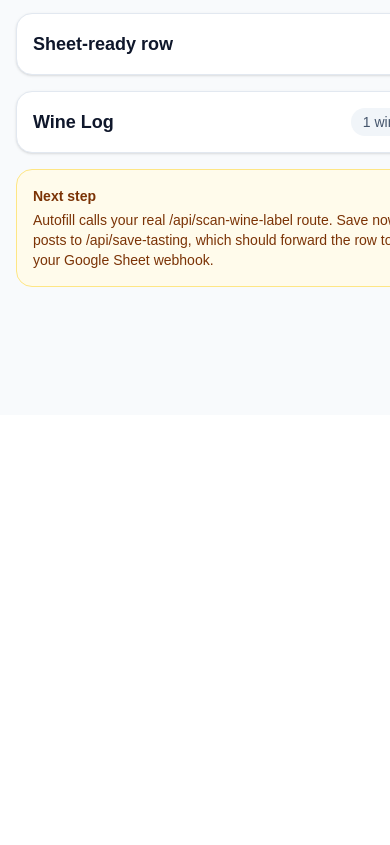
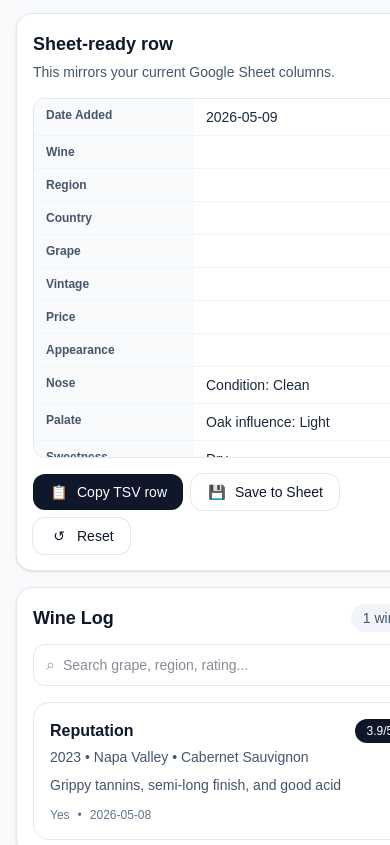
Before and after one commit to jsunarto/wineapp, a Next.js app: page / in a window 390 px wide. Shown: the part 4840-5685 px from the top of the page. Before the commit the page ends 5255 px from the top, so only its background shows below. Built offline with nearby package versions, Linux system fonts and the light colour scheme.

Commit message:
Resolve sidebar merge conflict

```diff
--- a/app/page.jsx
+++ b/app/page.jsx
@@ -315,7 +315,7 @@ function Section({ id, title, icon, children }) {
   );
 }
 
-function SaveStatusMessage({ saveStatus, compact = false }) {
+function SaveStatusMessage({ status, saveStatus = status, compact = false }) {
   if (!saveStatus) return null;
 
   return (
@@ -331,88 +331,6 @@ function SaveStatusMessage({ saveStatus, compact = false }) {
     >
       {saveStatus.message}
     </p>
-  );
-}
-
-function SheetRowTable({ row }) {
-  return (
-    <div className="mt-4 max-h-[360px] overflow-auto rounded-xl border border-slate-200">
-      <table className="w-full text-left text-sm">
-        <tbody>
-          {sheetColumns.map((col) => (
-            <tr key={col} className="border-b border-slate-100 last:border-none">
-              <th className="w-40 bg-slate-50 px-3 py-2 align-top text-xs font-semibold text-slate-600">{col}</th>
-              <td className="px-3 py-2 align-top text-slate-800">{row[col]}</td>
-            </tr>
-          ))}
-        </tbody>
-      </table>
-    </div>
-  );
-}
-
-
-function SheetPreview({ row, copied, isSaving, saveStatus, onCopy, onSave, onReset }) {
-  return (
-    <div className="hidden rounded-2xl border border-slate-200 bg-white p-4 shadow-sm lg:block">
-      <h2 className="text-lg font-semibold">Sheet-ready row</h2>
-      <p className="mt-1 text-sm text-slate-600">This mirrors your current Google Sheet columns.</p>
-      <SheetRowTable row={row} />
-      <div className="mt-4 flex flex-wrap gap-2">
-        <button onClick={onCopy} className="inline-flex items-center gap-2 rounded-xl bg-slate-900 px-4 py-2 text-sm font-medium text-white transition hover:bg-slate-700">
-          {Icons.clipboard} {copied ? "Copied" : "Copy TSV row"}
-        </button>
-        <button onClick={onSave} disabled={isSaving} className="inline-flex items-center gap-2 rounded-xl bg-white px-4 py-2 text-sm font-medium text-slate-900 ring-1 ring-slate-200 transition hover:bg-slate-50 disabled:cursor-not-allowed disabled:opacity-60">
-          {Icons.save} {isSaving ? "Saving..." : "Save to Sheet"}
-        </button>
-        <button onClick={onReset} className="inline-flex items-center gap-2 rounded-xl bg-white px-4 py-2 text-sm font-medium text-slate-900 ring-1 ring-slate-200 transition hover:bg-slate-50">
-          {Icons.reset} Reset
-        </button>
-      </div>
-      <SaveStatusMessage saveStatus={saveStatus} />
-    </div>
-  );
-}
-
-function WineLogList({ filtered, onSelectWine }) {
-  return (
-    <div className="mt-4 space-y-3">
-      {filtered.map((w) => (
-        <button
-          key={w.id}
-          onClick={() => onSelectWine(w)}
-          className="w-full rounded-2xl border border-slate-200 p-4 text-left transition hover:bg-slate-50"
-        >
-          <div className="flex items-start justify-between gap-3">
-            <div>
-              <div className="font-semibold text-slate-900">{w.wine || "Unnamed wine"}</div>
-              <div className="mt-1 text-sm text-slate-600">{[w.vintage, w.region, w.grape].filter(Boolean).join(" • ")}</div>
-            </div>
-            <div className="rounded-full bg-slate-900 px-3 py-1 text-xs font-medium text-white">{normalizeRating(w.rating) || "—"}</div>
-          </div>
-          <p className="mt-2 line-clamp-2 text-sm text-slate-600">{w.oneLineMemory || w.palateNotes || "No note yet."}</p>
-          <div className="mt-3 flex gap-2 text-xs text-slate-500">
-            <span>{w.buyAgain}</span>
-            <span>•</span>
-            <span>{w.dateAdded}</span>
-          </div>
-        </button>
-      ))}
-    </div>
-  );
-}
-
-function WineLogSearch({ query, setQuery }) {
-  return (
-    <div className="mt-3 flex items-center gap-2 rounded-xl border border-slate-200 bg-white px-3 py-2">
-      <span className="text-slate-400">⌕</span>
-      <input
-        value={query}
-        onChange={(e) => setQuery(e.target.value)}
-        placeholder="Search grape, region, rating..."
-        className="w-full text-sm outline-none"
-      />
-    </div>
   );
 }
 
@@ -747,38 +665,72 @@ export default function WineTastingAppPrototype() {
           </div>
 
           <div className="space-y-4 lg:sticky lg:top-6 lg:self-start">
-            <details className="rounded-2xl border border-slate-200 bg-white p-4 shadow-sm lg:hidden">
-              <summary className="cursor-pointer list-none text-lg font-semibold">Sheet-ready row</summary>
-              <p className="mt-1 text-sm text-slate-600">This mirrors your current Google Sheet columns. Tap to review before saving.</p>
-              <SheetRowTable row={row} />
-            </details>
+            <div className="rounded-2xl border border-slate-200 bg-white p-4 shadow-sm">
+              <h2 className="text-lg font-semibold">Sheet-ready row</h2>
+              <p className="mt-1 text-sm text-slate-600">This mirrors your current Google Sheet columns.</p>
+              <div className="mt-4 max-h-[360px] overflow-auto rounded-xl border border-slate-200">
+                <table className="w-full text-left text-sm">
+                  <tbody>
+                    {sheetColumns.map((col) => (
+                      <tr key={col} className="border-b border-slate-100 last:border-none">
+                        <th className="w-40 bg-slate-50 px-3 py-2 align-top text-xs font-semibold text-slate-600">{col}</th>
+                        <td className="px-3 py-2 align-top text-slate-800">{row[col]}</td>
+                      </tr>
+                    ))}
+                  </tbody>
+                </table>
+              </div>
+              <div className="mt-4 flex flex-wrap gap-2">
+                <button onClick={copyRow} className="inline-flex items-center gap-2 rounded-xl bg-slate-900 px-4 py-2 text-sm font-medium text-white transition hover:bg-slate-700">
+                  {Icons.clipboard} {copied ? "Copied" : "Copy TSV row"}
+                </button>
+                <button onClick={saveWine} disabled={isSaving} className="inline-flex items-center gap-2 rounded-xl bg-white px-4 py-2 text-sm font-medium text-slate-900 ring-1 ring-slate-200 transition hover:bg-slate-50 disabled:cursor-not-allowed disabled:opacity-60">
+                  {Icons.save} {isSaving ? "Saving..." : "Save to Sheet"}
+                </button>
+                <button onClick={() => resetTastingForm()} className="inline-flex items-center gap-2 rounded-xl bg-white px-4 py-2 text-sm font-medium text-slate-900 ring-1 ring-slate-200 transition hover:bg-slate-50">
+                  {Icons.reset} Reset
+                </button>
+              </div>
+              <SaveStatusMessage status={saveStatus} />
+            </div>
 
-            <SheetPreview
-              row={row}
-              copied={copied}
-              isSaving={isSaving}
-              saveStatus={saveStatus}
-              onCopy={copyRow}
-              onSave={saveWine}
-              onReset={() => resetTastingForm()}
-            />
-
-            <details className="rounded-2xl border border-slate-200 bg-white p-4 shadow-sm lg:hidden">
-              <summary className="flex cursor-pointer list-none items-center justify-between gap-3">
-                <span className="text-lg font-semibold">Wine Log</span>
-                <span className="rounded-full bg-slate-100 px-3 py-1 text-sm text-slate-600">{wines.length} wines</span>
-              </summary>
-              <WineLogSearch query={query} setQuery={setQuery} />
-              <WineLogList filtered={filtered} onSelectWine={(w) => setWine({ ...createStarterWine(), ...w })} />
-            </details>
-
-            <div className="hidden rounded-2xl border border-slate-200 bg-white p-4 shadow-sm lg:block">
+            <div className="rounded-2xl border border-slate-200 bg-white p-4 shadow-sm">
               <div className="flex items-center justify-between gap-3">
                 <h2 className="text-lg font-semibold">Wine Log</h2>
                 <span className="rounded-full bg-slate-100 px-3 py-1 text-sm text-slate-600">{wines.length} wines</span>
               </div>
-              <WineLogSearch query={query} setQuery={setQuery} />
-              <WineLogList filtered={filtered} onSelectWine={(w) => setWine({ ...createStarterWine(), ...w })} />
+              <div className="mt-3 flex items-center gap-2 rounded-xl border border-slate-200 bg-white px-3 py-2">
+                <span className="text-slate-400">⌕</span>
+                <input
+                  value={query}
+                  onChange={(e) => setQuery(e.target.value)}
+                  placeholder="Search grape, region, rating..."
+                  className="w-full text-sm outline-none"
+                />
+              </div>
+              <div className="mt-4 space-y-3">
+                {filtered.map((w) => (
+                  <button
+                    key={w.id}
+                    onClick={() => setWine({ ...createStarterWine(), ...w })}
+                    className="w-full rounded-2xl border border-slate-200 p-4 text-left transition hover:bg-slate-50"
+                  >
+                    <div className="flex items-start justify-between gap-3">
+                      <div>
+                        <div className="font-semibold text-slate-900">{w.wine || "Unnamed wine"}</div>
+                        <div className="mt-1 text-sm text-slate-600">{[w.vintage, w.region, w.grape].filter(Boolean).join(" • ")}</div>
+                      </div>
+                      <div className="rounded-full bg-slate-900 px-3 py-1 text-xs font-medium text-white">{normalizeRating(w.rating) || "—"}</div>
+                    </div>
+                    <p className="mt-2 line-clamp-2 text-sm text-slate-600">{w.oneLineMemory || w.palateNotes || "No note yet."}</p>
+                    <div className="mt-3 flex gap-2 text-xs text-slate-500">
+                      <span>{w.buyAgain}</span>
+                      <span>•</span>
+                      <span>{w.dateAdded}</span>
+                    </div>
+                  </button>
+                ))}
+              </div>
             </div>
 
             <div className="rounded-2xl border border-amber-200 bg-amber-50 p-4 text-sm text-amber-900">
@@ -798,7 +750,7 @@ export default function WineTastingAppPrototype() {
           >
             {Icons.save} {isSaving ? "Saving..." : "Save to Sheet"}
           </button>
-          <SaveStatusMessage saveStatus={saveStatus} compact />
+          <SaveStatusMessage status={saveStatus} compact />
         </div>
       </div>
     </div>
```
